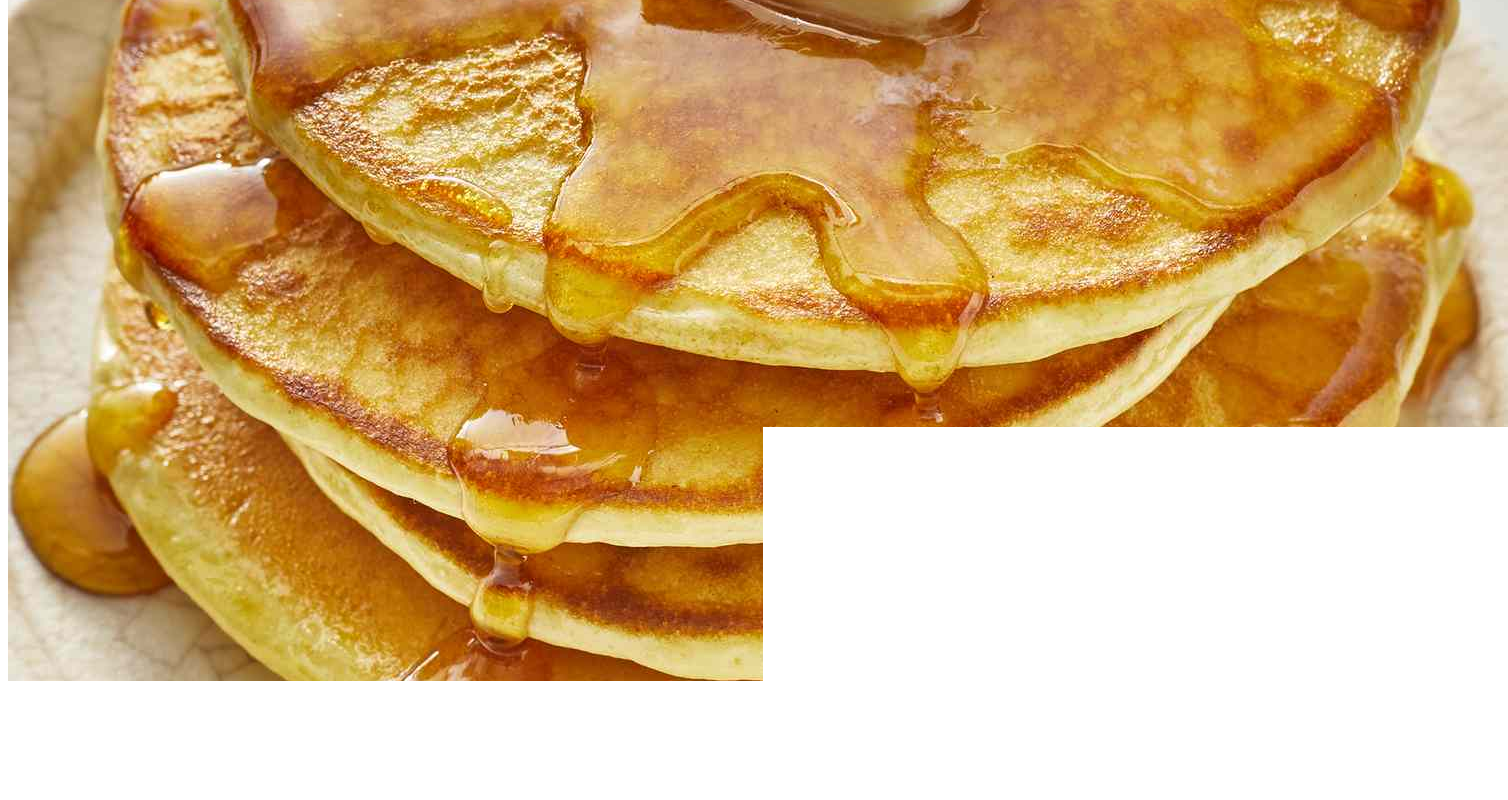
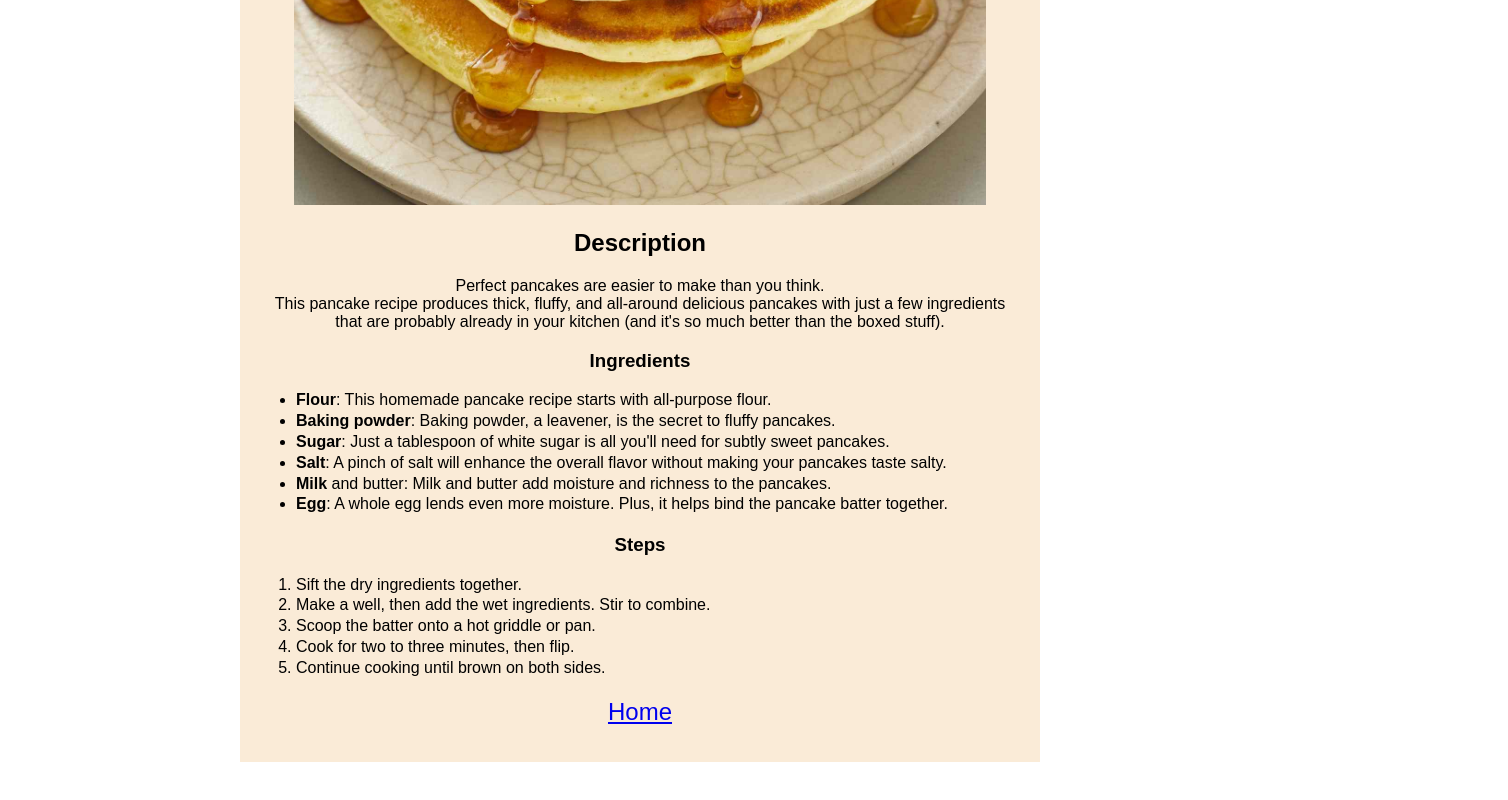
Before and after one commit to LoveForPeeps/odin-recipes, a plain HTML site: page recipes/pancakes.html in a window 1280 px wide. Shown: the part 590-1390 px from the top of the page, 1508 px wide, since content can reach past the window. After the commit the page ends 1360 px from the top, so only its background shows below. Drawn offline with Linux system fonts and the light colour scheme.

Commit message:
Scaled images - Line height - No text-align on ingredients

```diff
--- a/recipes/pancakes.html
+++ b/recipes/pancakes.html
@@ -1,29 +1,35 @@
 <!DOCTYPE html>
 <html lang="en">
+
 <head>
     <meta charset="UTF-8">
     <meta name="viewport" content="width=device-width, initial-scale=1.0">
     <title>Pancake Recipe</title>
     <link rel="stylesheet" href="../styles.css">
 </head>
+
 <body>
+    <main>
         <h1>Fluffy Pancakes</h1>
-    <img src="../images/Pancakes.jpg" alt="Image of Fluffy Pancakes with syrup and butter.">
+        <img src="../images/Pancakes.jpg" alt="Image of Fluffy Pancakes with syrup and butter." id="main-image">
         <h2>Description</h2>
-    <p>Perfect pancakes are easier to make than you think. <br> This pancake recipe produces thick, fluffy, and all-around delicious pancakes with just a few ingredients <br> that are probably already in your kitchen (and it's so much better than the boxed stuff).</p>
+        <p>Perfect pancakes are easier to make than you think. <br> This pancake recipe produces thick, fluffy, and
+            all-around delicious pancakes with just a few ingredients <br> that are probably already in your kitchen
+            (and it's so much better than the boxed stuff).</p>
 
         <h3>Ingredients</h3>
-    <ul>
+        <ul class="no-align">
             <li><b>Flour</b>: This homemade pancake recipe starts with all-purpose flour.</li>
-        <li><b>Baking</b> powder: Baking powder, a leavener, is the secret to fluffy pancakes.</li>
+            <li><b>Baking powder</b>: Baking powder, a leavener, is the secret to fluffy pancakes.</li>
             <li><b>Sugar</b>: Just a tablespoon of white sugar is all you'll need for subtly sweet pancakes.</li>
-        <li><b>Salt</b>: A pinch of salt will enhance the overall flavor without making your pancakes taste salty.</li>
+            <li><b>Salt</b>: A pinch of salt will enhance the overall flavor without making your pancakes taste salty.
+            </li>
             <li><b>Milk</b> and butter: Milk and butter add moisture and richness to the pancakes.</li>
             <li><b>Egg</b>: A whole egg lends even more moisture. Plus, it helps bind the pancake batter together.</li>
         </ul>
 
         <h3>Steps</h3>
-    <ol>
+        <ol class="no-align">
             <li>Sift the dry ingredients together.</li>
             <li>Make a well, then add the wet ingredients. Stir to combine.</li>
             <li>Scoop the batter onto a hot griddle or pan.</li>
@@ -34,5 +40,7 @@
         <footer>
             <h2><a href="../index.html">Home</a></h2>
         </footer>
+    </main>
 </body>
+
 </html>
--- a/styles.css
+++ b/styles.css
@@ -21,3 +21,13 @@ main {
     padding: 0;
     list-style-type: none;
 }
+
+.no-align {
+    text-align: left;
+    line-height: 1.3em;
+}
+
+#main-image {
+    max-width: 90%;
+    height: auto;
+}
```
Also changed, not shown: recipes/fried-rice.html (+17 -8 lines). Lines whose indentation alone changed are shown as unchanged.
